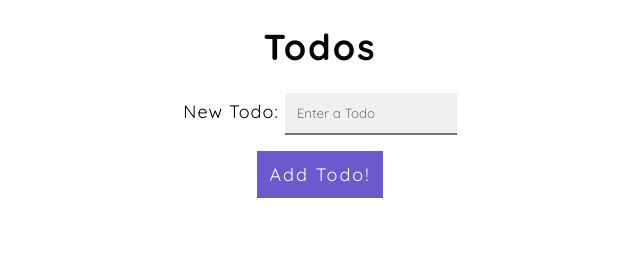
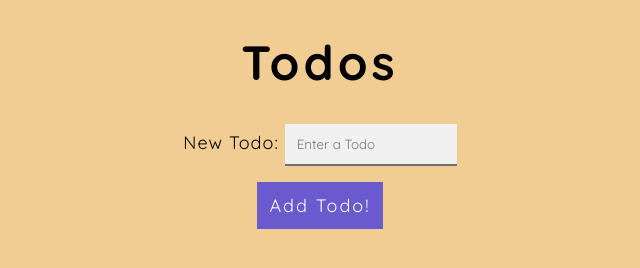
Before and after one commit to quentinikeno/TypeScript-Todos, a website: page index.html in a window 1280 px wide. Shown: the whole page, without its empty margins (320-960 px from the left). Drawn offline with Linux system fonts and the light colour scheme.

Commit message:
Add background color to body.

```diff
--- a/index.css
+++ b/index.css
@@ -3,11 +3,13 @@ body {
 	font-family: "Quicksand", Arial, Helvetica, sans-serif;
 	font-size: 1.125rem;
 	letter-spacing: 0.0625rem;
+	background-color: rgb(241, 204, 147);
 }
 
 h1 {
+	font-size: 3rem;
 	text-align: center;
-	letter-spacing: 0.125rem;
+	letter-spacing: 0.25rem;
 }
 
 .justifycenter {
```
